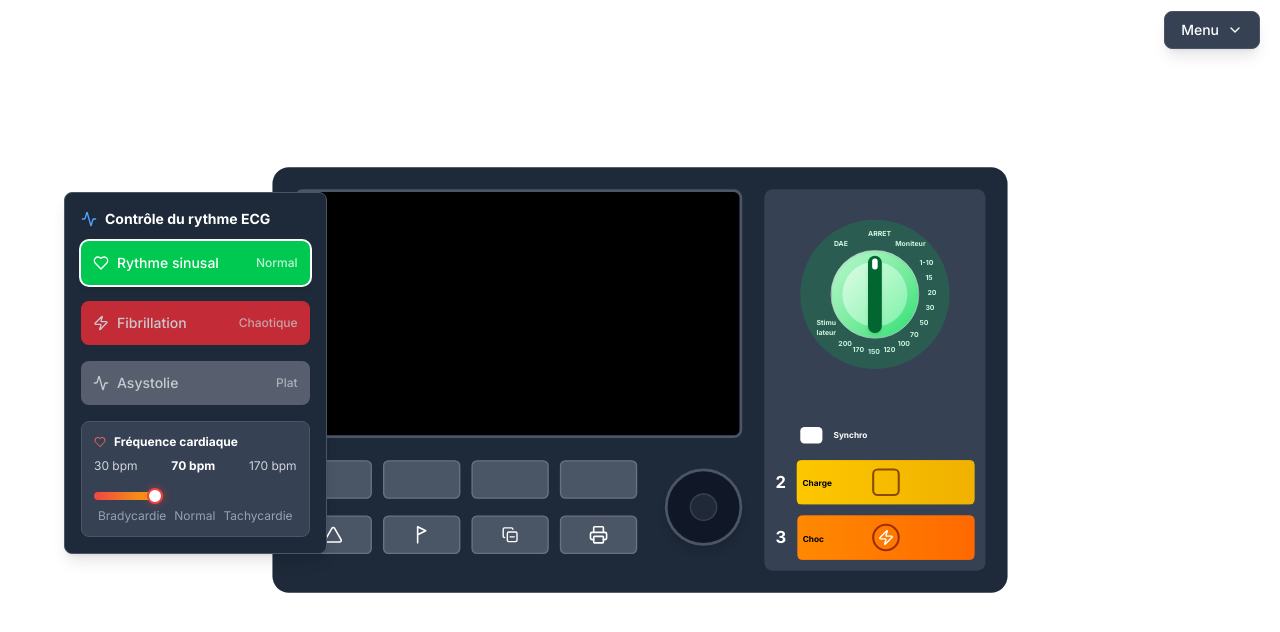
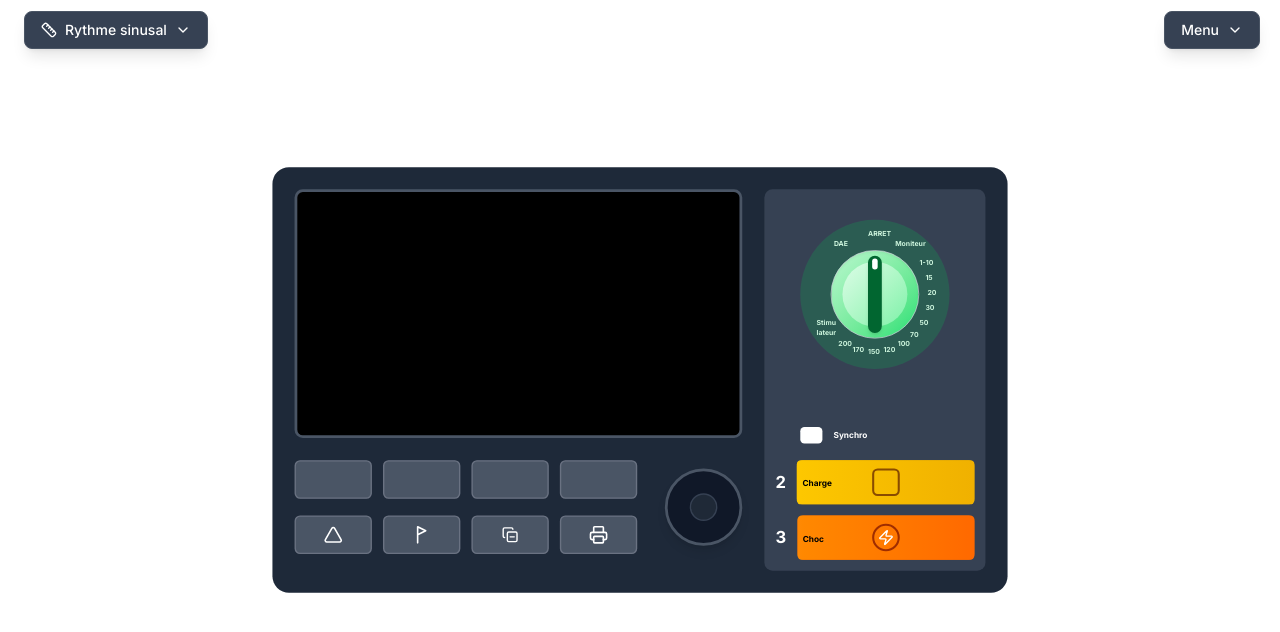
Before and after one commit to Samouz75/Defib_simulation, a Next.js app: page / in a window 1280 px wide. Shown: the top 632 px of the page. Built offline with nearby package versions, Linux system fonts and the light colour scheme.

Commit message:
transformed the rhythm selection into a dropdown menu in the left corner (header)

```diff
--- a/src/app/components/Header.tsx
+++ b/src/app/components/Header.tsx
@@ -1,11 +1,25 @@
 import { useState, useEffect } from "react";
 import DropdownMenu from "./DropdownMenu";
+import ECGRhythmDropdown from "./controls/ECGRhythmDropdown";
+import type { RhythmType } from "./graphsdata/ECGRhythms";
 
 interface HeaderProps {
   onStartScenario?: (scenarioId: string) => void;
+  currentRhythm: RhythmType;
+  onRhythmChange: (rhythm: RhythmType) => void;
+  isScenarioActive: boolean;
+  heartRate: number;
+  onHeartRateChange: (rate: number) => void;
 }
 
-export default function Header({ onStartScenario }: HeaderProps) {
+export default function Header({
+  onStartScenario,
+  currentRhythm,
+  onRhythmChange,
+  isScenarioActive,
+  heartRate,
+  onHeartRateChange,
+}: HeaderProps) {
   const [isClient, setIsClient] = useState(false);
 
   useEffect(() => {
@@ -17,20 +31,31 @@ export default function Header({ onStartScenario }: HeaderProps) {
   }
 
   return (
-        <div style={{
-            position: 'fixed',
+    <div
+      style={{
+        position: "fixed",
         top: 0,
         left: 0,
         right: 0,
-            height: '60px',
-            backgroundColor: 'transparent',
-            borderBottom: 'transparent',
-            display: 'flex',
-            alignItems: 'center',
-            justifyContent: 'flex-end',
-            padding: '0 20px',
-            zIndex: 1000
-        }}>
+        height: "60px",
+        backgroundColor: "transparent",
+        borderBottom: "transparent",
+        display: "flex",
+        alignItems: "center",
+        justifyContent: "flex-end",
+        padding: "0 20px",
+        zIndex: 1000,
+      }}
+    >
+      <div className="absolute left-6 z-50">
+        <ECGRhythmDropdown
+          currentRhythm={currentRhythm}
+          onRhythmChange={onRhythmChange}
+          isScenarioActive={isScenarioActive}
+          heartRate={heartRate}
+          onHeartRateChange={onHeartRateChange}
+        />
+      </div>
       <DropdownMenu onStartScenario={onStartScenario} />
     </div>
   );
--- /dev/null
+++ b/src/app/components/controls/ECGRhythmDropdown.tsx
@@ -0,0 +1,154 @@
+import React, { useState, useRef, useEffect } from 'react';
+import { ChevronDown, Heart, Activity, Zap, Ruler } from 'lucide-react';
+import type { RhythmType } from '../graphsdata/ECGRhythms';
+
+interface ECGRhythmDropdownProps {
+  currentRhythm: RhythmType;
+  onRhythmChange: (rhythm: RhythmType) => void;
+  isScenarioActive: boolean;
+  heartRate: number;
+  onHeartRateChange: (rate: number) => void;
+}
+
+const ECGRhythmDropdown: React.FC<ECGRhythmDropdownProps> = ({
+  currentRhythm,
+  onRhythmChange,
+  isScenarioActive,
+  heartRate,
+  onHeartRateChange,
+}) => {
+  const [isOpen, setIsOpen] = useState(false);
+  const dropdownRef = useRef<HTMLDivElement>(null);
+
+  useEffect(() => {
+    const handleClickOutside = (event: MouseEvent) => {
+      if (dropdownRef.current && !dropdownRef.current.contains(event.target as Node)) {
+        setIsOpen(false);
+      }
+    };
+
+    document.addEventListener('mousedown', handleClickOutside);
+    return () => {
+      document.removeEventListener('mousedown', handleClickOutside);
+    };
+  }, []);
+
+  const rhythmOptions = [
+    {
+      type: 'sinus' as RhythmType,
+      label: 'Rythme sinusal',
+      icon: <Heart className="w-4 h-4" />,
+      color: 'bg-green-500 hover:bg-green-600',
+      description: 'Normal',
+    },
+    {
+      type: 'fibrillation' as RhythmType,
+      label: 'Fibrillation',
+      icon: <Zap className="w-4 h-4" />,
+      color: 'bg-red-500 hover:bg-red-600',
+      description: 'Chaotique',
+    },
+    {
+      type: 'asystole' as RhythmType,
+      label: 'Asystolie',
+      icon: <Activity className="w-4 h-4" />,
+      color: 'bg-gray-500 hover:bg-gray-600',
+      description: 'Plat',
+    },
+  ];
+
+  const handleRhythmSelect = (rhythm: RhythmType) => {
+    onRhythmChange(rhythm);
+    setIsOpen(false);
+  };
+
+  return (
+    <div className="relative" ref={dropdownRef}>
+      <button
+        onClick={() => !isScenarioActive && setIsOpen(!isOpen)}
+        disabled={isScenarioActive}
+        className={`flex items-center gap-2 px-4 py-2 rounded-lg border
+          transition-colors duration-200 shadow-lg ${isScenarioActive
+            ? 'bg-gray-600 border-gray-500 text-gray-300 cursor-not-allowed opacity-70'
+            : 'bg-gray-700 hover:bg-gray-600 text-white border-gray-600'
+        }`}
+      >
+        <Ruler className="w-4 h-4" />
+        <span className="text-sm font-medium whitespace-nowrap">
+          {rhythmOptions.find((opt) => opt.type === currentRhythm)?.label ||
+            'Sélectionner Rythme'}
+        </span>
+        <ChevronDown
+          className={`w-4 h-4 transition-transform duration-200 ${
+            isOpen ? 'rotate-180' : ''
+          }`}
+        />
+      </button>
+
+      {isOpen && !isScenarioActive && (
+        <div className="absolute left-0 mt-2 w-64 bg-gray-800 border border-gray-600 rounded-lg shadow-2xl z-50 overflow-hidden">
+          <div className="py-2">
+            <h3 className="text-white text-xs font-bold mb-2 px-4 flex items-center gap-2">
+              <Activity className="w-3 h-3 text-blue-400" />
+              Contrôle du rythme ECG
+            </h3>
+            {rhythmOptions.map((option) => (
+              <button
+                key={option.type}
+                onClick={() => handleRhythmSelect(option.type)}
+                className={`w-full flex items-center gap-3 px-4 py-2 text-sm transition-colors duration-200 ${currentRhythm === option.type
+                  ? `${option.color} ring-2 ring-white ring-opacity-50 shadow-md`
+                  : `text-white hover:bg-gray-700`
+                }`}
+              >
+                {option.icon}
+                <span>{option.label}</span>
+                <span className="ml-auto text-xs opacity-75">
+                  {option.description}
+                </span>
+              </button>
+            ))}
+
+            {currentRhythm === 'sinus' && (
+              <div className="mt-4 p-3 bg-gray-700 rounded-lg border border-gray-600 mx-2 mb-2">
+                <h4 className="text-white text-xs font-bold mb-2 flex items-center gap-2">
+                  <Heart className="w-3 h-3 text-red-400" />
+                  Fréquence cardiaque
+                </h4>
+
+                <div className="space-y-2">
+                  <div className="flex justify-between text-xs text-gray-300">
+                    <span>30 bpm</span>
+                    <span className="font-bold text-white">{heartRate} bpm</span>
+                    <span>170 bpm</span>
+                  </div>
+
+                  <input
+                    type="range"
+                    min="30"
+                    max="170"
+                    value={heartRate}
+                    onChange={(e) => onHeartRateChange(parseInt(e.target.value))}
+                    className="w-full h-2 bg-gray-600 rounded-lg appearance-none cursor-pointer slider"
+                    style={{
+                      background:
+                        `linear-gradient(to right, #ef4444 0%, #f59e0b ${((heartRate - 30) / 150) * 100}%, #374151 ${((heartRate - 30) / 150) * 100}%, #374151 100%)`,
+                    }}
+                  />
+
+                  <div className="flex justify-between text-xs ml-1 mr-1 gap-2 text-gray-400">
+                    <span>Bradycardie</span>
+                    <span>Normal</span>
+                    <span>Tachycardie</span>
+                  </div>
+                </div>
+              </div>
+            )}
+          </div>
+        </div>
+      )}
+    </div>
+  );
+};
+
+export default ECGRhythmDropdown;
--- a/src/app/page.tsx
+++ b/src/app/page.tsx
@@ -18,7 +18,7 @@ import ManuelDisplay from "./components/ScreenDisplay/ManuelDisplay";
 import Joystick from "./components/buttons/Joystick";
 import RotativeKnob from "./components/buttons/RotativeKnob";
 import Header from "./components/Header";
-import RhythmController from "./components/controls/RhythmController";
+import ECGRhythmDropdown from "./components/controls/ECGRhythmDropdown";
 import { useDefibrillator } from "./hooks/useDefibrillator";
 import { useResponsiveScale } from "./hooks/useResponsiveScale";
 import { RotaryMappingService } from "./services/RotaryMappingService";
@@ -491,18 +491,16 @@ const DefibInterface: React.FC = () => {
   return (
     <div className="min-h-screen bg-#0B1222 flex flex-col items-center justify-center -mt-25 relative">
       {/* Header fixe */}
-      <Header onStartScenario={scenario.handleStartScenarioFromModal} />
+      <Header
+        onStartScenario={scenario.handleStartScenarioFromModal}
+        currentRhythm={scenario.manualRhythm}
+        onRhythmChange={scenario.setManualRhythm}
+        isScenarioActive={scenario.isScenarioActive()}
+        heartRate={scenario.heartRate}
+        onHeartRateChange={scenario.setHeartRate}
+      />
 
-      {/* Contrôleur de rythme - Position responsive */}
-      <div className="hidden xl:block xl:absolute xl:top-73 xl:left-6 z-50 ml-10">
-        <RhythmController
-          currentRhythm={scenario.manualRhythm}
-          onRhythmChange={scenario.setManualRhythm}
-          isScenarioActive={scenario.isScenarioActive()}
-          heartRate={scenario.heartRate}
-          onHeartRateChange={scenario.setHeartRate}
-        />
-      </div>
+
 
       {/* Popup de scénario */}
       {scenario.currentScenario && (
@@ -756,17 +754,6 @@ const DefibInterface: React.FC = () => {
           </div>
         </div>
       </div>
-
-      {/* Contrôleur de rythme en bas sur petits écrans */}
-      <div className="xl:hidden -mt-50 flex justify-center w-full">
-        <RhythmController
-          currentRhythm={scenario.manualRhythm}
-          onRhythmChange={scenario.setManualRhythm}
-          isScenarioActive={scenario.isScenarioActive()}
-          heartRate={scenario.heartRate}
-          onHeartRateChange={scenario.setHeartRate}
-        />
-      </div>
     </div>
   );
 };
```
Lines whose indentation alone changed are shown as unchanged.
